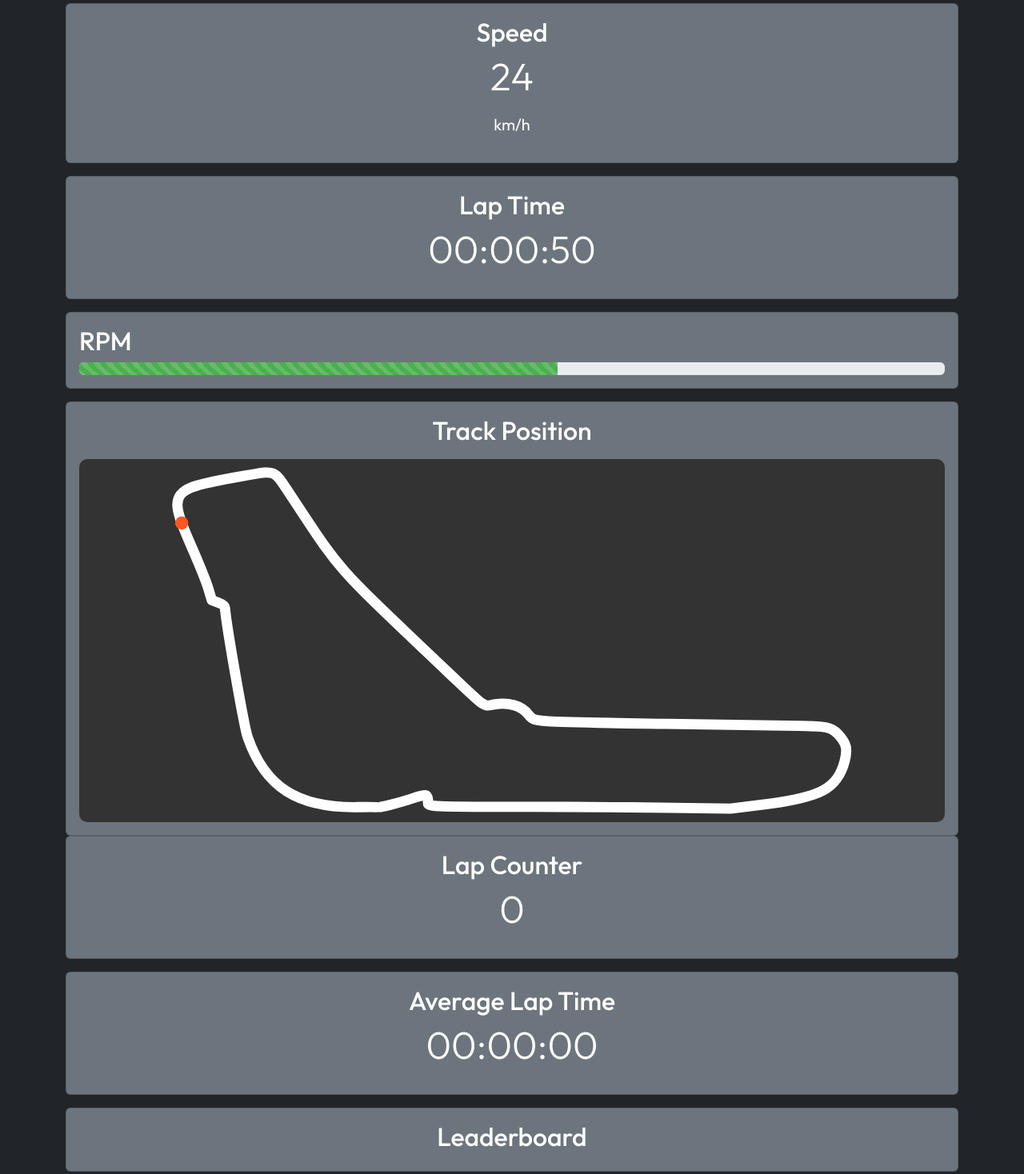
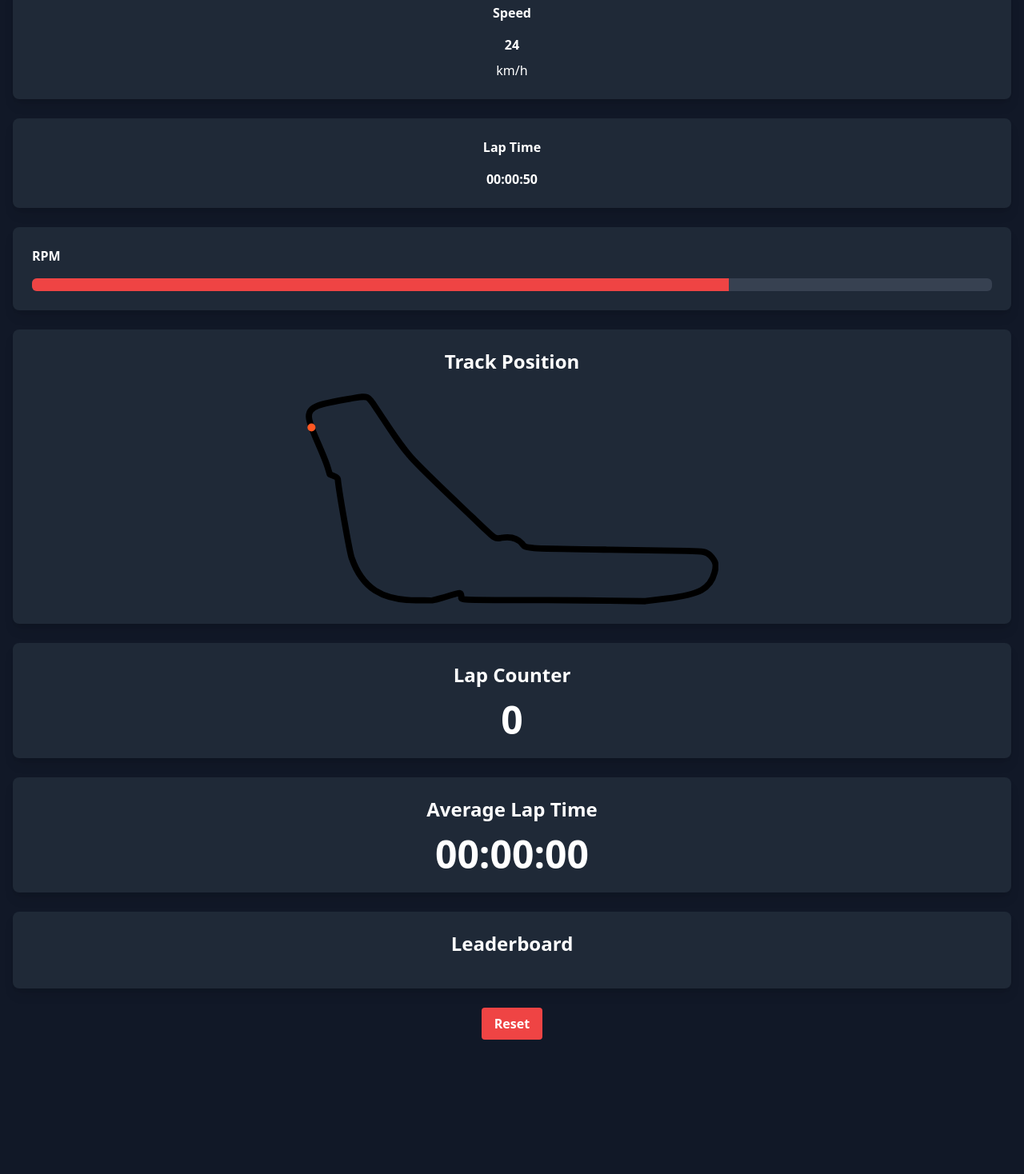
Before and after one commit to habibiezkrillh/telemetry_dashboard_html, a plain HTML site: page index.html in a window 1280 px wide. Shown: the part 116-1584 px from the top of the page at 80% size. After the commit the page ends 1456 px from the top, so only its background shows below. Drawn offline with nearby package versions, Linux system fonts and the light colour scheme.

Commit message:
tailwind css usable [removed styles.css]

```diff
--- a/index.html
+++ b/index.html
@@ -5,83 +5,67 @@
     <meta name="viewport" content="width=device-width, initial-scale=1.0">
     <title>Basic HTML with CSS and JS</title>
     <link href="https://fonts.googleapis.com/css2?family=Outfit:wght@100..900&display=swap" rel="stylesheet">
-    <link href="https://cdn.jsdelivr.net/npm/bootstrap@5.3.1/dist/css/bootstrap.min.css" rel="stylesheet">
-    <link rel="stylesheet" href="css/styles.css">
+    <script src="https://cdn.tailwindcss.com"></script>
 </head>
-<body class="bg-dark text-white">
-    <div class="container my-5">
-        <h1 class="text-center mb-4">Telemetry Dashboard</h1>
+<body class="bg-gray-900 text-white min-h-screen flex flex-col items-center">
+    <div class="container mx-auto my-10 px-4">
+        <h1 class="text-4x1 font-bold text-center mb-8">Telemetry Dashboard</h1>
 
-        <!--SpeedoMeter-->
-        <div class="card text-bg-secondary mb-3">
-            <div class="card-body text-center">
-                <h2 class="card-title">Speed</h2>
-                <p class="display-5" id="speed">0</p>
-                <p class="fs-5">km/h</p>
+        <!--Speedometer -->
+        <div class="bg-gray-800 rounded-lg shadow-lg p-6 mb-6">
+            <h2 class="text-2x1 font-semibold text-center">Speed</h2>
+            <p id="speed" class="text-5x1 font-bold text-center mt-4">0</p>
+            <p class="text-center text-x1 mt-2">km/h</p>
+        </div>
+
+        <!-- Lap Timer -->
+         <div class="bg-gray-800 rounded-lg shadow-lg p-6 mb-6">
+            <h2 class="text-2x1 font-semibold text-center">Lap Time</h2>
+            <p id="lap-time" class="text-5x1 font-bold text-center mt-4">00:00:00</p>
+         </div>
+
+         <!-- RPM Bar -->
+         <div class="bg-gray-800 rounded-lg shadow-lg p-6 mb-6">
+            <h2 class="text-2x1 font-semibold">RPM</h2>
+            <div class="w-full bg-gray-700 h-4 rounded-md overflow-hidden mt-4">
+                <div id="rpm-progress" class="bg-red-500 h-4" style="width: 0%"></div>
             </div>
          </div>
 
-        <!--Laptimer-->
-        <div class="card text-bg-secondary mb-3">
-            <div class="card-body text-center">
-                <h2 class="card-title">Lap Time</h2>
-                <p class="display-5" id="lap-time">00:00:00</p>
-            </div>
-        </div>
-
-        <!--RPM Bar-->
-        <div class="card text-bg-secondary mb-3">
-            <div class="card-body">
-                <h2 class="card-title">RPM</h2>
-                <div class="progress">
-                    <div id="rpm-progress" class="progress-bar progress-bar-striped progress-bar-animated progress-bar-custom" role="progressbar" style="width: 0"></div>
-                </div>
-            </div>
-        </div>
-
-        <!--Track Position-->
-        <div class="card text-bg-secondary">
-            <div class="card-body">
-                <h2 class="card-title text-center">Track Position</h2>
-                <div class="track mt-3">
-                    <!--Monza Track-->
+         <!-- Track Position-->
+         <div class="bg-gray-800 rounded-lg shadow-lg p-6 mb-6">
+            <h2 class="text-2xl font-semibold text-center">Track Position</h2>
+            <div class="mt-6 flex justify-center">
                 <svg id="svg4343" xmlns:rdf="http://www.w3.org/1999/02/22-rdf-syntax-ns#" xmlns="http://www.w3.org/2000/svg" height="263.84" viewBox="0 0 516.65662 263.83853" width="516.66" version="1.1" xmlns:cc="http://creativecommons.org/ns#" xmlns:dc="http://purl.org/dc/elements/1.1/">
                     <path id="path4353" stroke-linejoin="round" d="m4.1168 29.337c0.31529 7.0558 4.5029 17.045 11.051 32.041 5.5664 12.748 11.227 26.92 12.581 31.494l2.4617 8.3161 4.9113 1.8458c3.6733 1.3807 4.9623 2.4052 5.1167 4.0668 1.4707 15.824 14.607 90.607 17.266 98.292 13.174 38.07 37.939 53.878 83.405 53.242 8.5475-0.11959 15.777-0.10051 16.066 0.0419 0.89783 0.44296 16.804-3.6907 25.946-6.7417 10.262-3.4247 11.317-3.2977 11.731 1.404 0.4861 5.5195-10.851 4.979 107.36 5.1105 18.222 0.0203 53.258 0.31975 77.858 0.66418l44.727 0.62532 26.813-3.3104c41.557-5.1328 54.488-12.178 59.87-32.614 2.5346-9.6255 1.5217-13.709-5.1803-20.862-4.7926-5.1156-7.924-5.7604-29.609-6.1076-10.622-0.17006-56.324-0.87618-101.56-1.5688-104.09-1.5937-99.307-1.2621-104.12-7.2232-5.3784-6.6565-14.936-9.4315-25.946-7.532-8.6364 1.4899-5.0705 3.9952-35.389-24.849-88.19-83.874-79.74-74.371-119-133.8-13.676-20.684-10.76-19.425-35.3-15.25-38.153 6.49-51.665 9.267-51.063 22.737z" stroke="#000" stroke-width="7.8" fill="none"/>
                     <circle id="vehicle" cx="4.1168" cy="29.337" r="5" fill="#ff5722" />
                 </svg>
             </div>
         </div>
+
+        <!-- Lap Counter -->
+        <div class="bg-gray-800 rounded-lg shadow-lg p-6 mb-6">
+            <h2 class="text-2xl font-semibold text-center">Lap Counter</h2>
+            <p id="lap-counter" class="text-5xl font-bold text-center mt-4">0</p>
         </div>
 
-        <!--Lap Counter-->
-        <div class="card text-bg-secondary mb-3">
-            <div class="card-body text-center">
-                <h2 class="card-title">Lap Counter</h2>
-                <p class="display-5" id="lap-counter">0</p>
-            </div>
+        <!-- Average Lap Time -->
+        <div class="bg-gray-800 rounded-lg shadow-lg p-6 mb-6">
+            <h2 class="text-2xl font-semibold text-center">Average Lap Time</h2>
+            <p id="average-lap-time" class="text-5xl font-bold text-center mt-4">00:00:00</p>
         </div>
 
-        <!--Average Lap Time-->
-        <div class="card text-bg-secondary mb-3">
-            <div class="card-body text-center">
-                <h2 class="card-title">Average Lap Time</h2>
-                <p class="display-5" id="average-lap-time">00:00:00</p>
-            </div>
-        </div>
-
-        <!--Leaderboard-->
-        <div class="card text-bg-secondary mb-3">
-            <div class="card-body">
-                <h2 class="card-title text-center">Leaderboard</h2>
-                <ul class="list-group" id="leaderboard">
+        <!-- Leaderboard -->
+        <div class="bg-gray-800 rounded-lg shadow-lg p-6 mb-6">
+            <h2 class="text-2xl font-semibold text-center">Leaderboard</h2>
+            <ul id="leaderboard" class="mt-4 space-y-2">
                 <!-- Lap times will be dynamically inserted here -->
             </ul>
         </div>
-        </div>
 
-        <!--Reset Button-->
-        <div class="text-center mb-3">
-            <button id="reset-button" class="btn btn-danger">Reset</button>
+        <!-- Reset Button -->
+        <div class="text-center mt-6">
+            <button id="reset-button" class="bg-red-500 hover:bg-red-700 text-white font-bold py-2 px-4 rounded">Reset</button>
         </div>
     </div>
     <script src="js/script.js"></script>
```
Lines whose indentation alone changed are shown as unchanged.
